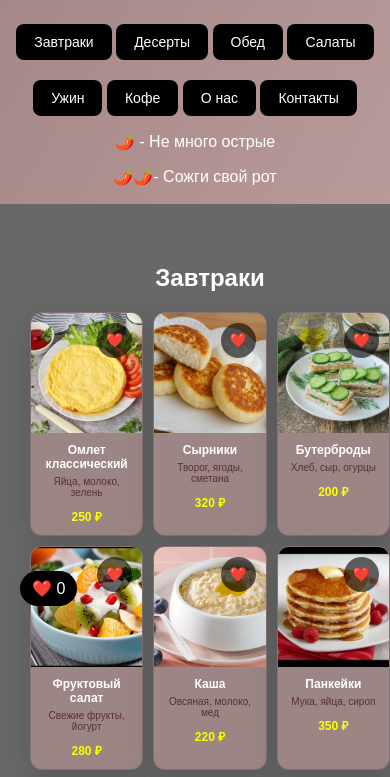
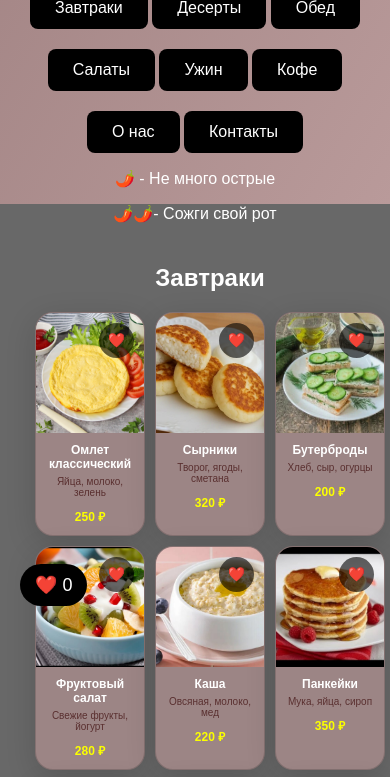
Before and after one commit to zlatalutova01-cmd/Lutik-Cafe, a plain HTML site: page index.html in a window 390 px wide. Shown: the part 218-995 px from the top of the page. Drawn offline with Linux system fonts and the light colour scheme.

Commit message:
Refactor style.css to optimize layout and design

```diff
--- a/style.css
+++ b/style.css
@@ -404,54 +404,6 @@ section {
     z-index: 999;
 }
 
-@media (max-width: 768px) {
-
-    .section {
-        padding: 40px 15px;
-    }
-
-    .menu-grid {
-        grid-template-columns: 1fr;
-        gap: 15px;
-    }
-
-    .menu-card {
-        border-radius: 12px;
-    }
-
-    .menu-card img {
-        height: 180px;
-    }
-
-    .hero h1 {
-        font-size: 28px;
-    }
-
-    .btn {
-        padding: 10px 18px;
-        font-size: 14px;
-    }
-}
-
-@media (max-width: 400px) {
-
-    .menu-card img {
-        height: 160px;
-    }
-
-    .menu-info h3 {
-        font-size: 16px;
-    }
-
-    .price {
-        font-size: 14px;
-    }
-
-    .floating-cart {
-        font-size: 16px;
-        padding: 8px 12px;
-    }
-}
 
 @media (max-width: 768px) {
 
```
